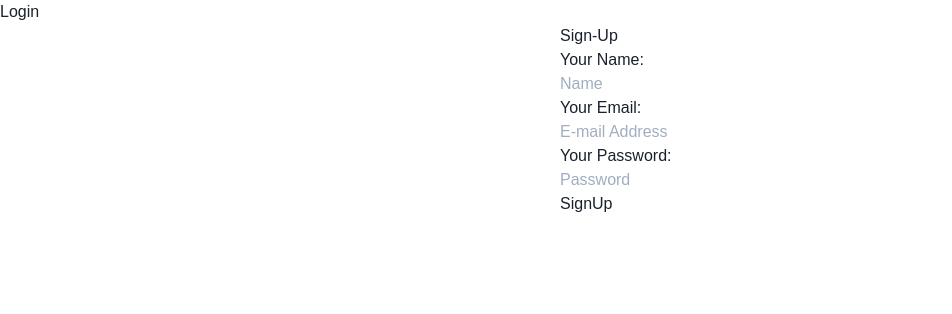
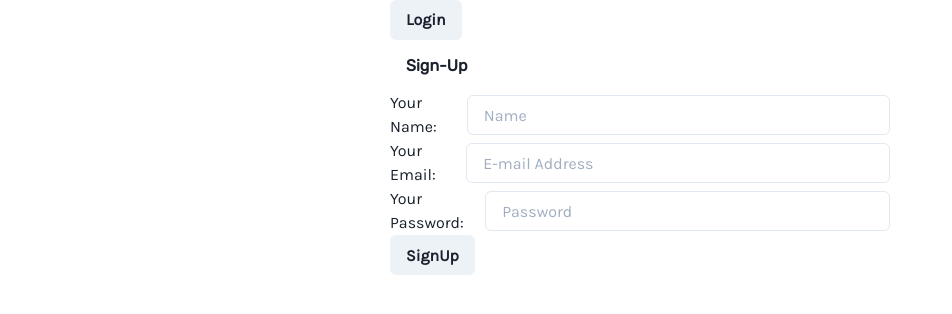
Before and after one commit to Leanne251/Holiday-Project, a React (Create React App) app in the folder firebase-test/: page / in a window 1280 px wide. Shown: the top 314 px of the page, without its empty margins (0-952 px from the left). Built offline with nearby package versions, Linux system fonts and the light colour scheme; no server answers.

Commit message:
added a bit of styling

```diff
--- a/firebase-test/package.json
+++ b/firebase-test/package.json
@@ -9,6 +9,7 @@
 		"@emotion/react": "^11.9.0",
 		"@emotion/styled": "^11.8.1",
 		"@fontsource/karla": "^4.5.5",
+		"@fontsource/patrick-hand": "^4.5.5",
 		"@fontsource/rubik": "^4.5.6",
 		"@testing-library/jest-dom": "^5.16.3",
 		"@testing-library/react": "^12.1.4",
--- a/firebase-test/src/components/Dashboard/Dashboard.js
+++ b/firebase-test/src/components/Dashboard/Dashboard.js
@@ -2,6 +2,7 @@ import { useEffect, useState } from 'react';
 import HolidayCard from '../HolidayCard/HolidayCard';
 import SearchBar from '../SearchBar/SearchBar';
 import { Heading, SimpleGrid, Center, Box } from '@chakra-ui/react';
+import LoginPage from '../LoginPage/LoginPage';
 
 function Dashboard({ token, userName }) {
 	const [ allHolidays, setAllHolidays ] = useState();
@@ -26,22 +27,33 @@ function Dashboard({ token, userName }) {
 		[ token, userName ]
 	);
 
-	console.log('dummyholidays', setAllHolidays);
-
+	if (userName) {
+		const display = userName.split(' ')[0];
 		return (
-		<Box w="100%" pos="relative">
-			<Heading as="h2">{userName}, Your Adventure Awaits!</Heading>
-			<SearchBar token={token} allHolidays={allHolidays} />
+			<Box w="100%" pos="relative" border="1px black solid">
+				<Center>
+					<Heading as="h2" p={4}>
+						{display}, Your Adventure Awaits!
+					</Heading>
+				</Center>
+				<SearchBar token={token} setAllHolidays={setAllHolidays} />
 
 				<Center>
 					<Box>
-					<SimpleGrid columns={[ 1, 4, 6 ]} spacing="40px">
+						<SimpleGrid columns={[ 1, 2, 4 ]} spacing="40px" p={4}>
 							{allHolidays &&
 								allHolidays.map((holiday) => <HolidayCard key={holiday.id} holidayInfo={holiday} />)}
 						</SimpleGrid>
 					</Box>
 				</Center>
 			</Box>
+		);
+	}
+	return (
+		<div>
+			<p>Opps...something wen't wrong. Please try again to log in</p>
+			<LoginPage />
+		</div>
 	);
 }
 
--- a/firebase-test/src/components/LogOut/LogOut.js
+++ b/firebase-test/src/components/LogOut/LogOut.js
@@ -1,5 +1,6 @@
 import React from 'react';
 import { getAuth, signOut } from 'firebase/auth';
+import { Button } from '@chakra-ui/react';
 
 function LogOut({ setAuth }) {
 	// sessionStorage.removeItem('Auth Token');
@@ -18,7 +19,11 @@ function LogOut({ setAuth }) {
 			});
 	}
 
-	return <button onClick={handleLogOut}>Log Out</button>;
+	return (
+		<Button m={4} onClick={handleLogOut}>
+			Log Out
+		</Button>
+	);
 }
 
 export default LogOut;
--- a/firebase-test/src/components/LoginPage/LoginPage.js
+++ b/firebase-test/src/components/LoginPage/LoginPage.js
@@ -3,6 +3,7 @@ import LoginwithEmail from './LoginwithEmail';
 import SignUpPage from '../SignUpPage/SignUpPage';
 import { LoginWithGoogle } from './LoginWithGoogle';
 import { Link } from 'react-router-dom';
+import { Box, Center, Button, Heading } from '@chakra-ui/react';
 
 function LoginPage({ authentication, setAuth, setToken, setUserName }) {
 	const [ toggleLogin, setToggleLogin ] = useState(false);
@@ -12,28 +13,34 @@ function LoginPage({ authentication, setAuth, setToken, setUserName }) {
 	}
 
 	return (
-		<div>
+		<Center>
+			<Box>
 				{toggleLogin ? (
-				<div className="flexBox">
-					<button onClick={toggle}>SignUp</button>
+					<Box className="flexBox">
+						<Button onClick={toggle} m={4}>
+							<Heading p={4} as="h3" size="sm">
+								SignUp
+							</Heading>
+						</Button>
 						<LoginwithEmail authentication={authentication} setAuth={setAuth} />
-					<button>
+						<Button m={4}>
 							<Link to="/forgotpassword">Forgot Password</Link>
-					</button>
+						</Button>
 						<LoginWithGoogle authentication={authentication} setAuth={setAuth} />
-				</div>
+					</Box>
 				) : (
-				<div className="flexBox">
-					<button onClick={toggle}>Login</button>
+					<Box className="flexBox">
+						<Button onClick={toggle}>Login</Button>
 						<SignUpPage
 							authentication={authentication}
 							setAuth={setAuth}
 							setToken={setToken}
 							setUserName={setUserName}
 						/>
-				</div>
+					</Box>
 				)}
-		</div>
+			</Box>
+		</Center>
 	);
 }
 
--- a/firebase-test/src/components/LoginPage/LoginWithGoogle.js
+++ b/firebase-test/src/components/LoginPage/LoginWithGoogle.js
@@ -1,4 +1,5 @@
 import { signInWithPopup, GoogleAuthProvider } from 'firebase/auth';
+import { Button } from '@chakra-ui/react';
 
 const provider = new GoogleAuthProvider();
 
@@ -18,5 +19,5 @@ export function LoginWithGoogle({ setAuth, authentication }) {
 		}
 	}
 
-	return <button onClick={handleGoogleSignIn}>Login With Google</button>;
+	return <Button onClick={handleGoogleSignIn}>Login With Google</Button>;
 }
--- a/firebase-test/src/components/LoginPage/LoginwithEmail.js
+++ b/firebase-test/src/components/LoginPage/LoginwithEmail.js
@@ -1,5 +1,5 @@
 import { useState } from 'react';
-
+import { Button, Box, Center, VStack, HStack, Heading, Input } from '@chakra-ui/react';
 import { signInWithEmailAndPassword } from 'firebase/auth';
 
 function LoginwithEmail({ authentication, setAuth }) {
@@ -22,19 +22,36 @@ function LoginwithEmail({ authentication, setAuth }) {
 	}
 
 	return (
-		<div>
-			<h5>Login</h5>
+		<Center>
+			<Box p={8} border="1px solid black">
+				<VStack alignItems="flex-start">
+					<Heading alignSelf="center" as="h6" size="sm">
+						Login
+					</Heading>
+					<HStack>
 						<label>Your Email:</label>
-			<input type="text" value={email} onChange={(e) => setEmail(e.target.value)} placeholder="E-mail Address" />
+						<Input
+							type="text"
+							value={email}
+							onChange={(e) => setEmail(e.target.value)}
+							placeholder="E-mail Address"
+						/>
+					</HStack>
+					<HStack>
 						<label>Your Password:</label>
-			<input
+						<Input
 							type="password"
 							value={password}
 							onChange={(e) => setPassword(e.target.value)}
 							placeholder="Password"
 						/>
-			<button onClick={handleSubmit}>LoginwithEmail</button>
-		</div>
+					</HStack>
+					<Button alignSelf="center" p={4} onClick={handleSubmit}>
+						LoginwithEmail
+					</Button>
+				</VStack>
+			</Box>
+		</Center>
 	);
 }
 
--- a/firebase-test/src/components/NavBar/NavBar.js
+++ b/firebase-test/src/components/NavBar/NavBar.js
@@ -10,16 +10,16 @@ function NavBar() {
 	const isDark = colorMode === 'dark';
 	const [ display, changeDisplay ] = useState('none');
 	return (
-		<Flex w="100vw" justify="flex-end">
-			<Flex align="center" pos="relative" right="1rem" padding={2}>
+		<Flex w="100vw" justify="flex-end" border="1px solid black">
+			<Flex align="center" pos="relative" right="1rem">
 				<Flex display={[ 'none', 'none', 'flex', 'flex' ]}>
-					<Button varient="ghost" aria-label="Home" m={5} w="100%">
+					<Button varient="link" aria-label="Home" m={2} w="100%">
 						<Link to="/">Home</Link>
 					</Button>
-					<Button varient="ghost" aria-label="Add-Holiday" m={5} w="100%">
+					<Button varient="link" aria-label="Add-Holiday" m={2} w="100%">
 						<Link to="/addaholiday">Add A Holiday</Link>
 					</Button>
-					<Button varient="ghost" aria-label="Bucket-List" m={5} w="100%">
+					<Button varient="link" aria-label="Bucket-List" m={2} w="100%">
 						<Link to="/bucketlist">My Bucket List</Link>
 					</Button>
 				</Flex>
--- a/firebase-test/src/components/SearchBar/SearchBar.js
+++ b/firebase-test/src/components/SearchBar/SearchBar.js
@@ -1,5 +1,6 @@
 import { useState } from 'react';
 import HolidayCard from '../HolidayCard/HolidayCard';
+import { Select, Button, Box, Heading, Center, VStack } from '@chakra-ui/react';
 
 function SearchBar({ setAllHolidays, token }) {
 	const [ searchTerm, setSearchTerm ] = useState();
@@ -21,19 +22,31 @@ function SearchBar({ setAllHolidays, token }) {
 	}
 
 	return (
-		<div>
-			<label>Search for a destination</label>
-			<br />
-			<select onChange={(e) => setSearchTerm(e.target.value)}>
-				<option value="blank" />
-				<option value="Ibiza">Ibiza</option>
-				<option value="Thailand">Thailand</option>
-				<option value="California">California</option>
-			</select>
-			{/* <input type="text" placeholder="destination" onChange={(e) => setSearchTerm(e.target.value)} /> */}
-			<button onClick={searchForHoliday}>Search</button>
-			{returnedSearchTerm ? returnedSearchTerm.map((element) => <HolidayCard holidayInfo={element} />) : <div />}
-		</div>
+		<Box>
+			<Box ml={5} w="400px" maxWidth="90%" border="1px black solid" p={4}>
+				<Heading as="h4" size="md">
+					Search for a destination
+				</Heading>
+
+				<Select m={2} width="350px" maxWidth="100%" onChange={(e) => setSearchTerm(e.target.value)}>
+					<option value="blank" />
+					<option value="Ibiza">Ibiza</option>
+					<option value="Thailand">Thailand</option>
+					<option value="California">California</option>
+				</Select>
+				{/* <input type="text" placeholder="destination" onChange={(e) => setSearchTerm(e.target.value)} /> */}
+				<Button m={2} size="md" p={2} onClick={searchForHoliday}>
+					Search
+				</Button>
+			</Box>
+			<Box>
+				{returnedSearchTerm ? (
+					returnedSearchTerm.map((element) => <HolidayCard m={4} holidayInfo={element} />)
+				) : (
+					<div />
+				)}
+			</Box>
+		</Box>
 	);
 }
 
--- a/firebase-test/src/components/SignUpPage/SignUpPage.js
+++ b/firebase-test/src/components/SignUpPage/SignUpPage.js
@@ -1,5 +1,6 @@
 import { useState } from 'react';
 import { createUserWithEmailAndPassword, updateProfile } from 'firebase/auth';
+import { Heading, Box, Input, Button, HStack } from '@chakra-ui/react';
 
 function SignUpPage({ authentication, setAuth, setUserName }) {
 	const [ email, setEmail ] = useState('');
@@ -32,21 +33,34 @@ function SignUpPage({ authentication, setAuth, setUserName }) {
 	}
 
 	return (
-		<div className="SignInBox">
-			<h5>Sign-Up</h5>
+		<Box className="SignInBox" w="500px">
+			<Heading as="h3" size="sm" p={4}>
+				Sign-Up
+			</Heading>
+			<HStack>
 				<label>Your Name:</label>
-			<input type="text" value={name} onChange={(e) => setName(e.target.value)} placeholder="Name" />
+				<Input type="text" value={name} onChange={(e) => setName(e.target.value)} placeholder="Name" />
+			</HStack>
+			<HStack>
 				<label>Your Email:</label>
-			<input type="text" value={email} onChange={(e) => setEmail(e.target.value)} placeholder="E-mail Address" />
+				<Input
+					type="text"
+					value={email}
+					onChange={(e) => setEmail(e.target.value)}
+					placeholder="E-mail Address"
+				/>
+			</HStack>
+			<HStack>
 				<label>Your Password:</label>
-			<input
+				<Input
 					type="password"
 					value={password}
 					onChange={(e) => setPassword(e.target.value)}
 					placeholder="Password"
 				/>
-			<button onClick={handleSubmit}>SignUp</button>
-		</div>
+			</HStack>
+			<Button onClick={handleSubmit}>SignUp</Button>
+		</Box>
 	);
 }
 
--- a/firebase-test/src/index.js
+++ b/firebase-test/src/index.js
@@ -2,12 +2,10 @@ import React from 'react';
 import ReactDOM from 'react-dom';
 import { app } from './firebaseConfig';
 import App from './App';
-import ForgotPassword from './components/LoginPage/ForgotPassword';
-import BucketList from './components/BucketList/BucketList';
-import AddAHoliday from './components/AddAHoliday/AddAHoliday';
-import NavBar from './components/NavBar/NavBar';
 import { ChakraProvider } from '@chakra-ui/react';
 import { theme } from './styles/theme';
+import '@fontsource/rubik';
+import '@fontsource/karla';
 
 import { BrowserRouter } from 'react-router-dom';
 
--- a/firebase-test/src/styles/theme.js
+++ b/firebase-test/src/styles/theme.js
@@ -94,11 +94,28 @@ export const theme = extendTheme({
 			letterSpacing: '-2%'
 		},
 		h2: {
-			fontSize: [ '60px', '48px' ],
+			fontSize: [ '20px', 'px' ],
 			fontWeight: 'semibold',
 			lineHeight: '110%',
-			letterSpacing: '10%',
-			color: 'red.500'
+			letterSpacing: '10%'
+		},
+		h3: {
+			fontSize: [ '20px', 'px' ],
+			fontWeight: 'semibold',
+			lineHeight: '110%',
+			letterSpacing: '10%'
+		},
+		h4: {
+			fontSize: [ '20px', 'px' ],
+			fontWeight: 'semibold',
+			lineHeight: '110%',
+			letterSpacing: '10%'
+		},
+		h5: {
+			fontSize: [ '20px', 'px' ],
+			fontWeight: 'semibold',
+			lineHeight: '110%',
+			letterSpacing: '10%'
 		}
 	}
 });
```
Also changed, not shown: firebase-test/src/components/HolidayCard/HolidayCard.js (+39 -14 lines), 2 other files (tests, documents, lock files or other folders). Lines whose indentation alone changed are shown as unchanged.
